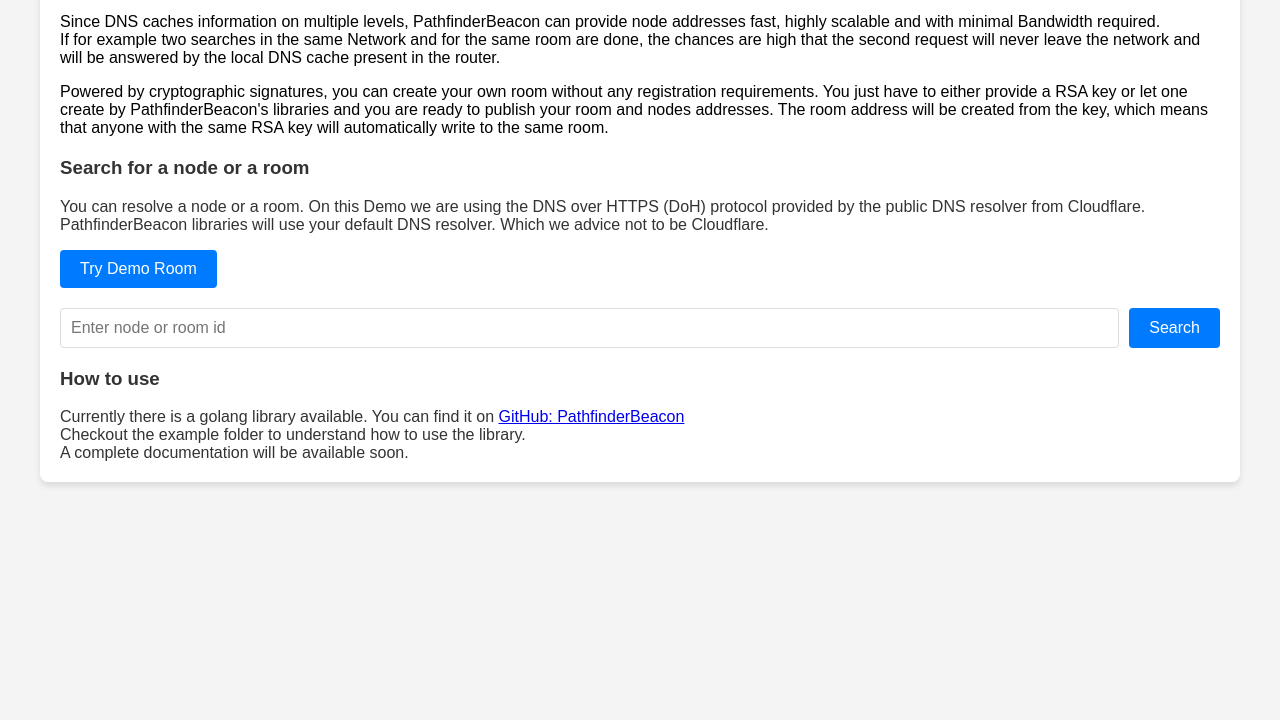
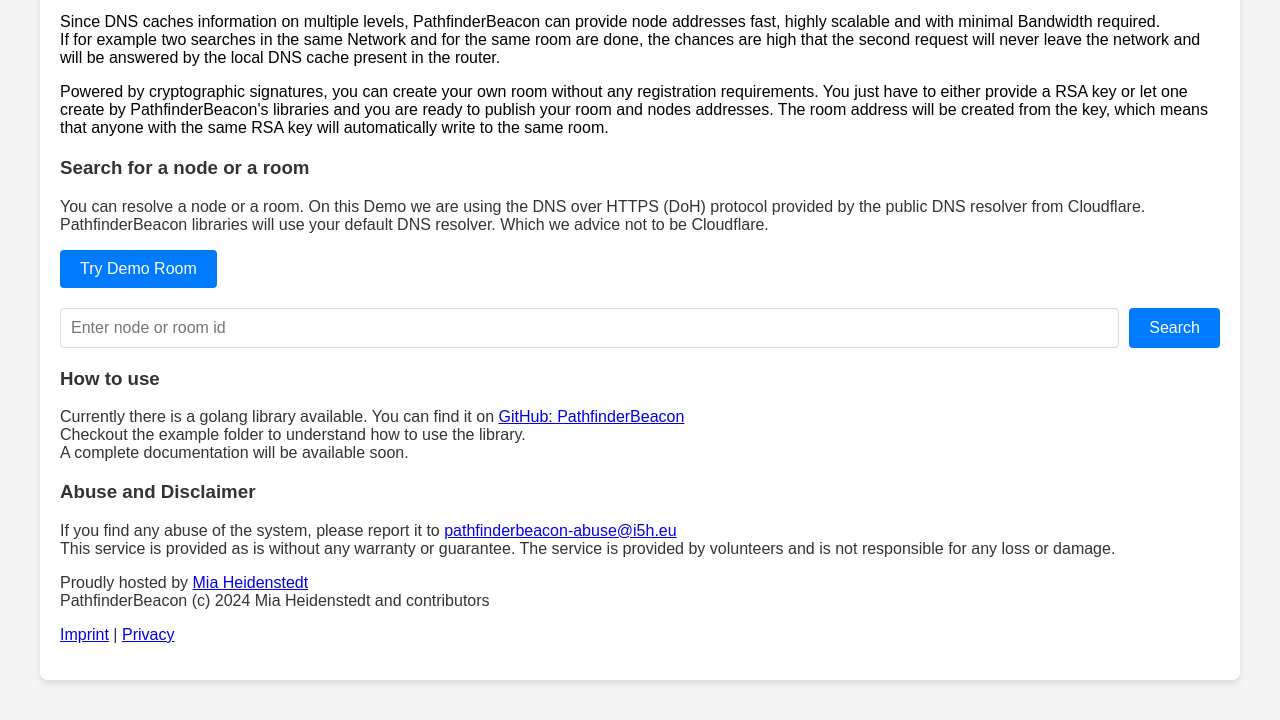
Before and after one commit to i5heu/PathfinderBeacon, a plain HTML site: page template/index.html in a window 1280 px wide. Shown: the part 527-1247 px from the top of the page. Before the commit the page ends 1049 px from the top, so only its background shows below. Drawn offline with Linux system fonts and the light colour scheme; a script that the page names is missing.

Commit message:
Add Abuse and Disclaimer

```diff
--- a/template/index.html
+++ b/template/index.html
@@ -137,10 +137,28 @@
         </div>
         <div id="result" hidden></div>
         <h3>How to use</h3>
-        Currently there is a golang library available. You can find it on <a
-            href="https://github.com/i5heu/PathfinderBeacon">GitHub: PathfinderBeacon</a><br>
-        Checkout the example folder to understand how to use the library.<br>
-        A complete documentation will be available soon.
+        <p>
+            Currently there is a golang library available. You can find it on <a
+                href="https://github.com/i5heu/PathfinderBeacon">GitHub: PathfinderBeacon</a><br>
+            Checkout the example folder to understand how to use the library.<br>
+            A complete documentation will be available soon.
+        </p>
+
+        <h3>Abuse and Disclaimer</h3>
+        <p>
+            If you find any abuse of the system, please report it to <a
+                href="mailto:pathfinderbeacon-abuse@i5h.eu">pathfinderbeacon-abuse@i5h.eu</a><br>
+            This service is provided as is without any warranty or guarantee. The service is provided by volunteers and
+            is not responsible for any loss or damage.
+        </p>
+        <p>
+            Proudly hosted by <a href="https://heidenstedt.org">Mia Heidenstedt</a><br>
+            PathfinderBeacon (c) 2024 Mia Heidenstedt and contributors
+        </p>
+        <p>
+            <a href="https://heidenstedt.org/impressum/">Imprint</a> | <a
+                href="https://heidenstedt.org/datenschutz/">Privacy</a>
+        </p>
     </div>
 </body>
 <script src="https://cdn.jsdelivr.net/npm/dohjs@latest/dist/doh.min.js"></script>
```
